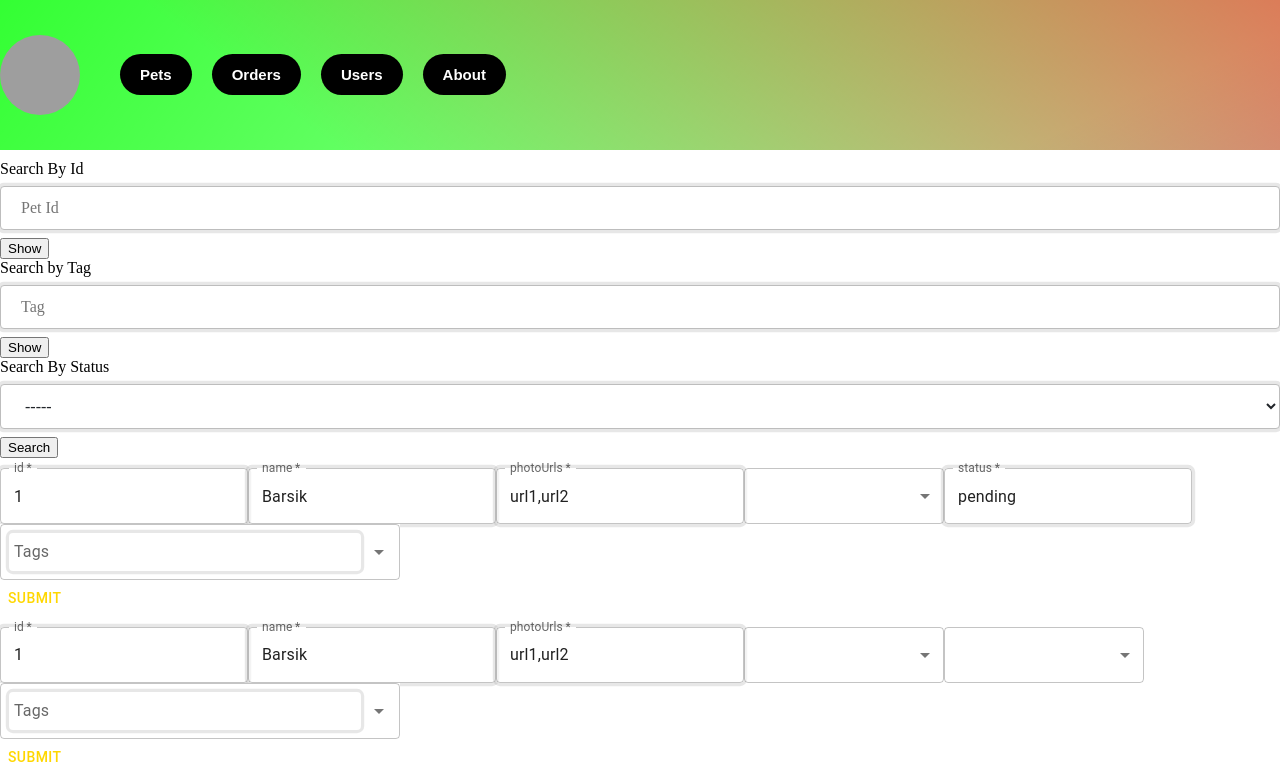
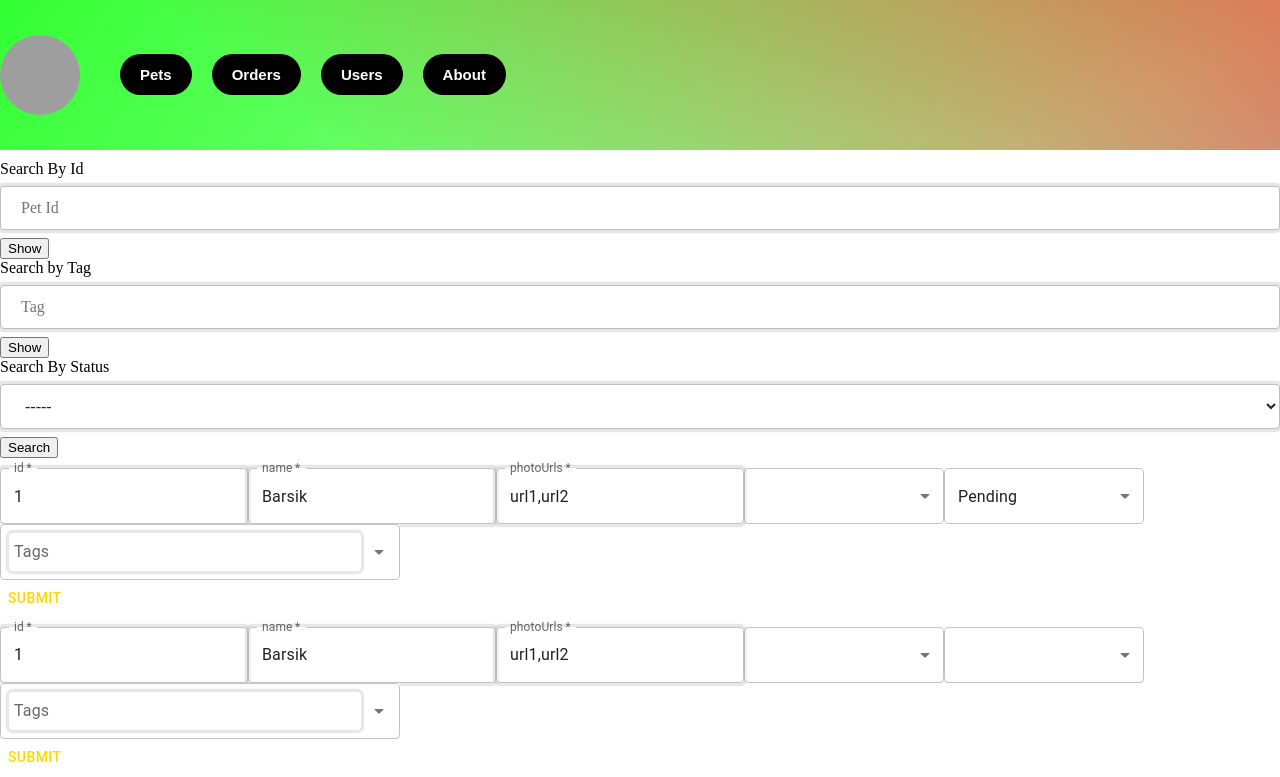
Before and after one commit to Yulian-21/pet-store-app, a React (Create React App) app: page /pets in a window 1280 px wide. Shown: the top 777 px of the page. Built offline with nearby package versions, Linux system fonts and the light colour scheme; grey boxes are pictures that could not be loaded.

Commit message:
Add SelectStatus And data request

```diff
--- a/src/components/pets/AddPet/AddPet.tsx
+++ b/src/components/pets/AddPet/AddPet.tsx
@@ -8,6 +8,9 @@ import { Form } from '../../Form/Form';
 import TagsGenerator from '../PetsComponents/TagsGenerator/TagsGenerator';
 import SelectCategory from '../PetsComponents/SelectCategory/SelectCategory';
 import { StyledForm } from './AddPet.styled';
+import SelectStatus from '../PetsComponents/SelectStatus/SelectStatus';
+import axios from 'axios';
+import { BASE_API_URL } from '../../../config';
 
 const AddPet = () => {
 
@@ -25,9 +28,12 @@ const AddPet = () => {
             tags: data.tags
         }
 
-        const result = await promisify(sendingData);
-        console.log(result);
-        return petInitialValue;
+        await axios.post(BASE_API_URL + "/pet", sendingData)
+            .then(response => { alert(response.status); })
+            .catch(err => { alert(err.message) });
+        // const result = await promisify(sendingData);
+        // console.log(result);
+        // return petInitialValue;
     };
 
 
@@ -46,7 +52,7 @@ const AddPet = () => {
         { id: 7, name: "fat" },
         { id: 8, name: "tall" },
         { id: 9, name: "beautiful" }],
-        status: "pending"
+        status: "Pending"
     }
 
     //onUpdate={updateData}
@@ -61,7 +67,7 @@ const AddPet = () => {
                     <CustomInput control={control} name="name" id="name" type="text" />
                     <CustomInput control={control} name="photoUrls" id="photoUrls" type="text" />
                     <SelectCategory control={control} name="category" />
-                    <CustomInput control={control} name="status" id="status" type="text" />
+                    <SelectStatus control={control} name="status" />
                     <TagsGenerator control={control} name="tags" id="tags" />
                     <Button type="submit" sx={{ color: "gold" }}>Submit</Button>
                 </>
```
